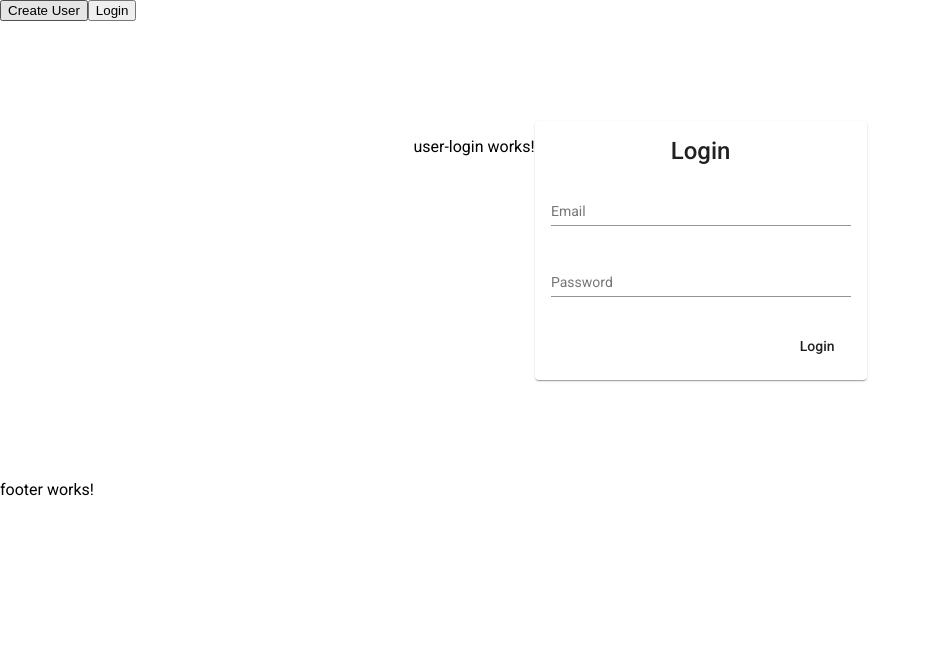
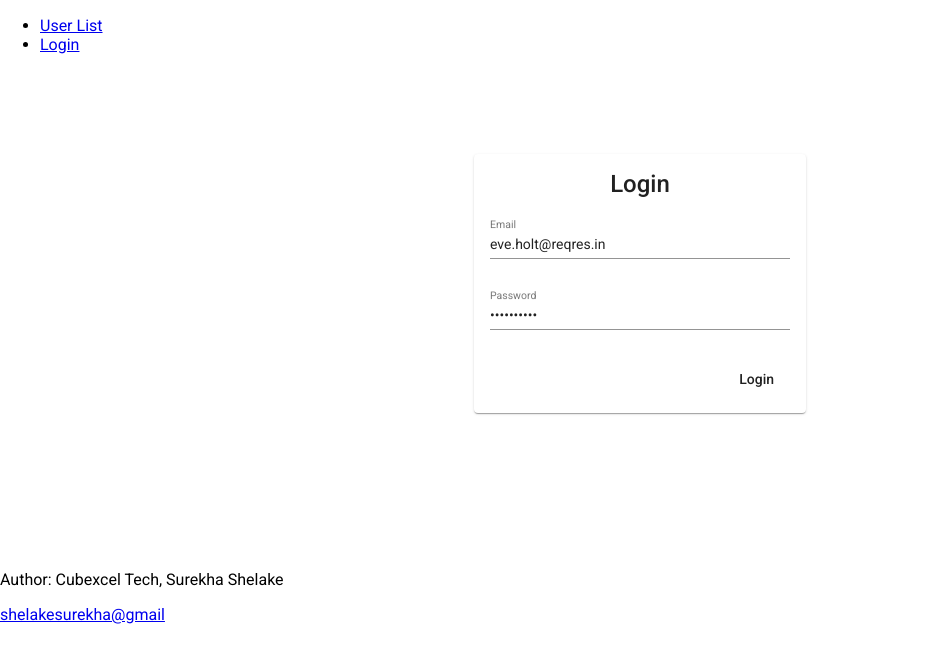
Before and after one commit to sshelake25/ng-user-crud, an Angular app: page /login in a window 1280 px wide. Shown: the top 662 px of the page, without its empty margins (0-931 px from the left). Built offline with nearby package versions, Linux system fonts and the light colour scheme.

Commit message:
added default login details

```diff
--- a/src/app/app.component.css
+++ b/src/app/app.component.css
@@ -0,0 +1,3 @@
+.main-cont {
+    min-height: 400px;
+}
--- a/src/app/app.component.html
+++ b/src/app/app.component.html
@@ -1,4 +1,7 @@
 
 <app-header></app-header>
-<router-outlet></router-outlet>
+<div class="main-cont">
+    <router-outlet></router-outlet>
+
+</div>
 <app-footer></app-footer>
--- a/src/app/footer/footer.component.html
+++ b/src/app/footer/footer.component.html
@@ -1 +1,4 @@
-<p>footer works!</p>
+<footer>
+<p>Author: Cubexcel Tech, Surekha Shelake</p>
+<p><a href="mailto:shelakesurekha@gmail">shelakesurekha@gmail</a></p>
+</footer>
--- a/src/app/header/header.component.html
+++ b/src/app/header/header.component.html
@@ -1,2 +1,5 @@
-<button>Create User</button>
-<button (click)="loginUser()" >Login</button>
+
+<ul>
+    <li><a routerLink="/">User List</a></li>
+    <li><a routerLink="/login">Login</a></li>
+</ul>
--- a/src/app/user-login/user-login.component.html
+++ b/src/app/user-login/user-login.component.html
@@ -1,4 +1,4 @@
-<p>user-login works!</p>
+
 <mat-card>
     <mat-card-title>Login</mat-card-title>
 <mat-card-content>
--- a/src/app/user-login/user-login.component.ts
+++ b/src/app/user-login/user-login.component.ts
@@ -13,8 +13,8 @@ export class UserLoginComponent implements OnInit {
   @Output() submitEM = new EventEmitter();
 
   form: FormGroup = new FormGroup({
-    email: new FormControl(''),
-    password: new FormControl(''),
+    email: new FormControl('eve.holt@reqres.in'),
+    password: new FormControl('cityslicka'),
   });
 
   constructor(private userSrv: UserService, private router: Router) { }
@@ -26,7 +26,7 @@ export class UserLoginComponent implements OnInit {
     this.userSrv.login(this.form.value)
       .subscribe(
         (res) => {
-          this.router.navigateByUrl('/')
+          this.router.navigateByUrl('/');
         });
 
   }
```
